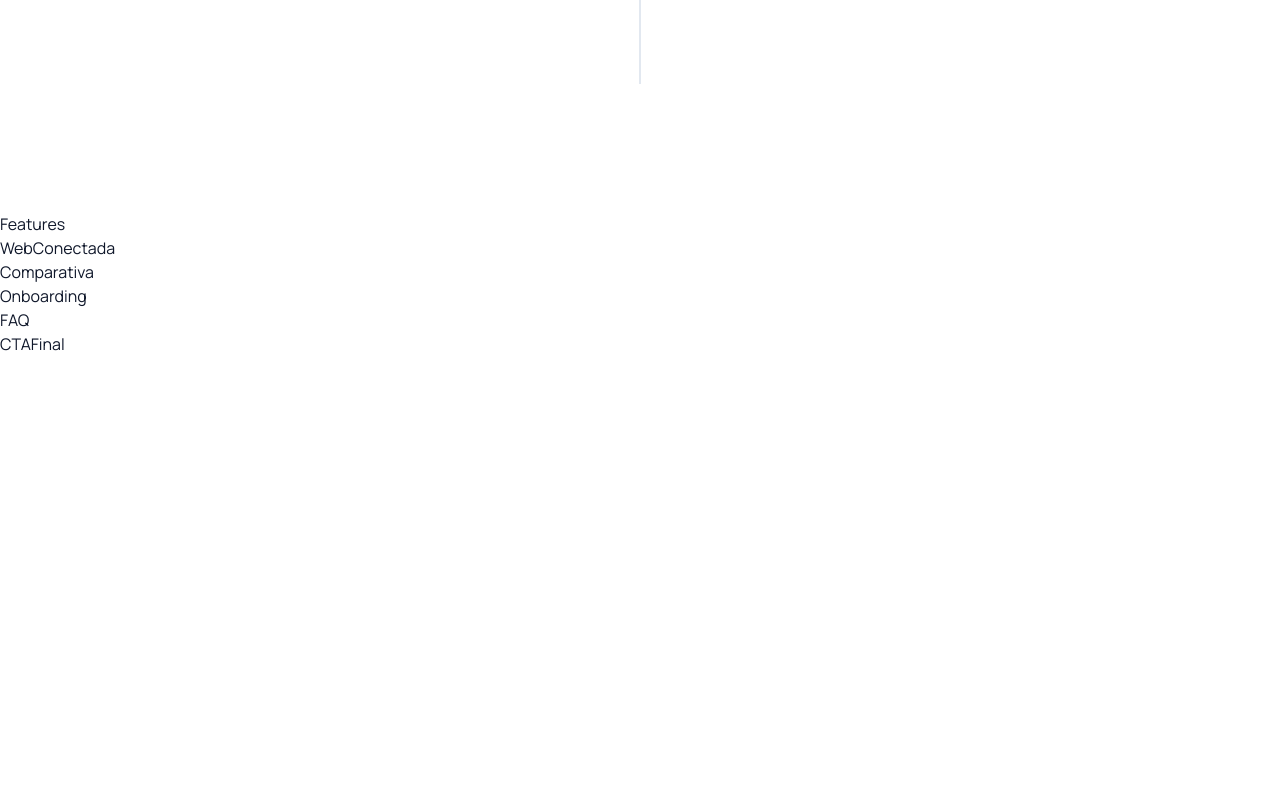
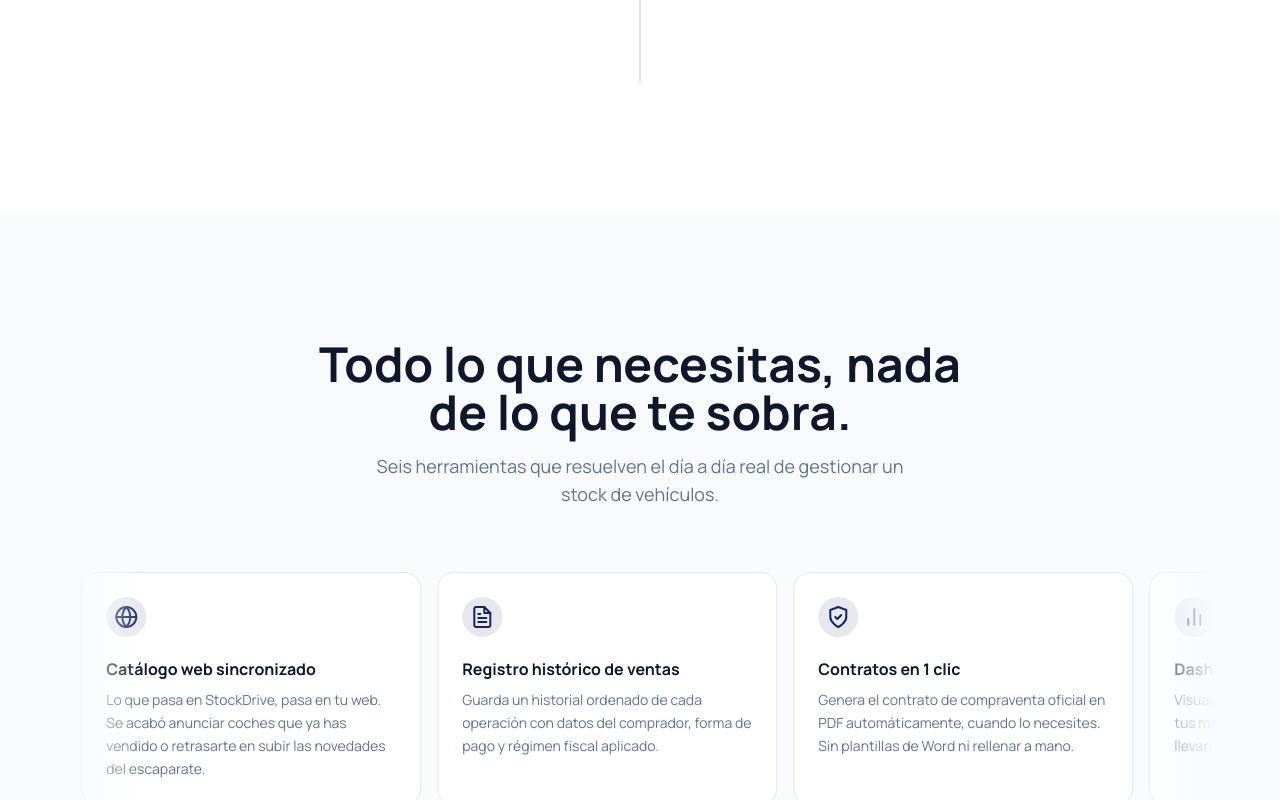
Before and after one commit to daniel-hirnyak/stockdrive, a React (Vite) app: page / in a window 1280 px wide. Shown: the part 4105-4905 px from the top of the page. Before the commit the page ends 4461 px from the top, so only its background shows below. Built offline with nearby package versions, Linux system fonts and the light colour scheme.

Commit message:
feat: seccion Features con carrusel marquee infinito y fade lateral

```diff
--- a/src/index.css
+++ b/src/index.css
@@ -15,3 +15,11 @@ body {
   background: #ffffff;
   color: #0F172A;
 }
+
+.no-scrollbar::-webkit-scrollbar {
+  display: none;
+}
+.no-scrollbar {
+  scrollbar-width: none;
+  -ms-overflow-style: none;
+}
--- a/src/sections/Features.jsx
+++ b/src/sections/Features.jsx
@@ -1,3 +1,232 @@
+import { useRef, useEffect, useState } from 'react'
+import { motion, useMotionValue } from 'framer-motion'
+
+function IconCalculator() {
+  return (
+    <svg viewBox="0 0 24 24" fill="none" stroke="currentColor" strokeWidth="2" strokeLinecap="round" strokeLinejoin="round" className="h-6 w-6 text-[#16255C]">
+      <rect x="4" y="2" width="16" height="20" rx="2" ry="2" />
+      <line x1="8" y1="6" x2="16" y2="6" />
+      <line x1="16" y1="14" x2="16" y2="18" />
+      <path d="M16 10h.01" />
+      <path d="M12 10h.01" />
+      <path d="M8 10h.01" />
+      <path d="M12 14h.01" />
+      <path d="M8 14h.01" />
+      <path d="M12 18h.01" />
+      <path d="M8 18h.01" />
+    </svg>
+  )
+}
+
+function IconGlobe() {
+  return (
+    <svg viewBox="0 0 24 24" fill="none" stroke="currentColor" strokeWidth="2" strokeLinecap="round" strokeLinejoin="round" className="h-6 w-6 text-[#16255C]">
+      <circle cx="12" cy="12" r="10" />
+      <line x1="2" y1="12" x2="22" y2="12" />
+      <path d="M12 2a15.3 15.3 0 0 1 4 10 15.3 15.3 0 0 1-4 10 15.3 15.3 0 0 1-4-10 15.3 15.3 0 0 1 4-10z" />
+    </svg>
+  )
+}
+
+function IconFileText() {
+  return (
+    <svg viewBox="0 0 24 24" fill="none" stroke="currentColor" strokeWidth="2" strokeLinecap="round" strokeLinejoin="round" className="h-6 w-6 text-[#16255C]">
+      <path d="M14 2H6a2 2 0 0 0-2 2v16a2 2 0 0 0 2 2h12a2 2 0 0 0 2-2V8z" />
+      <polyline points="14 2 14 8 20 8" />
+      <line x1="16" y1="13" x2="8" y2="13" />
+      <line x1="16" y1="17" x2="8" y2="17" />
+      <polyline points="10 9 9 9 8 9" />
+    </svg>
+  )
+}
+
+function IconShieldCheck() {
+  return (
+    <svg viewBox="0 0 24 24" fill="none" stroke="currentColor" strokeWidth="2" strokeLinecap="round" strokeLinejoin="round" className="h-6 w-6 text-[#16255C]">
+      <path d="M12 22s8-4 8-10V5l-8-3-8 3v7c0 6 8 10 8 10z" />
+      <path d="M9 12l2 2 4-4" />
+    </svg>
+  )
+}
+
+function IconBarChart2() {
+  return (
+    <svg viewBox="0 0 24 24" fill="none" stroke="currentColor" strokeWidth="2" strokeLinecap="round" strokeLinejoin="round" className="h-6 w-6 text-[#16255C]">
+      <line x1="18" y1="20" x2="18" y2="10" />
+      <line x1="12" y1="20" x2="12" y2="4" />
+      <line x1="6" y1="20" x2="6" y2="14" />
+    </svg>
+  )
+}
+
+function IconTrendingUp() {
+  return (
+    <svg viewBox="0 0 24 24" fill="none" stroke="currentColor" strokeWidth="2" strokeLinecap="round" strokeLinejoin="round" className="h-6 w-6 text-[#16255C]">
+      <polyline points="23 6 13.5 15.5 8.5 10.5 1 18" />
+      <polyline points="17 6 23 6 23 12" />
+    </svg>
+  )
+}
+
+const features = [
+  {
+    icon: <IconCalculator />,
+    title: 'Control financiero total',
+    description:
+      'Conoce tu margen bruto real en cada operación restando al precio de venta el coste de compra y todos los gastos asociados de preparación.',
+  },
+  {
+    icon: <IconGlobe />,
+    title: 'Catálogo web sincronizado',
+    description:
+      'Lo que pasa en StockDrive, pasa en tu web. Se acabó anunciar coches que ya has vendido o retrasarte en subir las novedades del escaparate.',
+  },
+  {
+    icon: <IconFileText />,
+    title: 'Registro histórico de ventas',
+    description:
+      'Guarda un historial ordenado de cada operación con datos del comprador, forma de pago y régimen fiscal aplicado.',
+  },
+  {
+    icon: <IconShieldCheck />,
+    title: 'Contratos en 1 clic',
+    description:
+      'Genera el contrato de compraventa oficial en PDF automáticamente, cuando lo necesites. Sin plantillas de Word ni rellenar a mano.',
+  },
+  {
+    icon: <IconBarChart2 />,
+    title: 'Dashboard de rentabilidad',
+    description:
+      'Visualiza el capital que tienes inmovilizado, tus márgenes potenciales y qué coches llevan demasiado tiempo ocupando espacio.',
+  },
+  {
+    icon: <IconTrendingUp />,
+    title: 'Rendimiento de tu web',
+    description:
+      'Descubre qué vehículos reciben más visitas en tu catálogo, cuántos leads generas y si prefieren llamarte o escribirte por WhatsApp.',
+  },
+]
+
+function FeatureCard({ feature }) {
+  return (
+    <div className="w-[280px] flex-shrink-0 rounded-2xl border border-slate-200 bg-white p-6 sm:w-[320px] md:w-[340px]">
+      <div className="mb-5 flex h-10 w-10 items-center justify-center rounded-full bg-[#16255C]/10">
+        {feature.icon}
+      </div>
+      <h3 className="mb-2 text-base font-bold text-[#0F172A]">{feature.title}</h3>
+      <p className="text-sm leading-relaxed text-[#64748B]">{feature.description}</p>
+    </div>
+  )
+}
+
+// Carrusel infinito tipo marquee, para todos los tamaños de pantalla.
+// Se anima solo vía requestAnimationFrame; el usuario puede arrastrarlo y
+// el auto-scroll se pausa mientras arrastra y se reanuda 300ms después de
+// soltar. El ancho del set se mide en tiempo real (scrollWidth / 3), así
+// que el loop sigue siendo exacto sin importar qué anchos de card resulten
+// en cada breakpoint (280 / 320 / 340px + gap).
+function Marquee() {
+  const loopedFeatures = [...features, ...features, ...features]
+  const x = useMotionValue(0)
+  const [isDragging, setIsDragging] = useState(false)
+  const trackRef = useRef(null)
+  const setWidthRef = useRef(0)
+  const resumeTimeoutRef = useRef(null)
+
+  useEffect(() => {
+    function measure() {
+      const el = trackRef.current
+      if (!el) return
+      // Ancho de un set completo (las 6 cards originales, sin duplicar)
+      setWidthRef.current = el.scrollWidth / 3
+    }
+    measure()
+    window.addEventListener('resize', measure)
+    return () => window.removeEventListener('resize', measure)
+  }, [])
+
+  useEffect(() => {
+    let frame
+    const speed = 0.9
+
+    function animate() {
+      if (!isDragging) {
+        x.set(x.get() - speed)
+      }
+
+      // Wrap infinito: si se sale del primer set por cualquiera de los dos
+      // lados (auto-scroll o arrastre manual), lo recolocamos sumando o
+      // restando el ancho exacto de un set — sin salto visible, porque el
+      // set duplicado que queda visible es idéntico al que "desaparece".
+      const setWidth = setWidthRef.current
+      if (setWidth) {
+        const current = x.get()
+        if (current <= -setWidth) {
+          x.set(current + setWidth)
+        } else if (current > 0) {
+          x.set(current - setWidth)
+        }
+      }
+
+      frame = requestAnimationFrame(animate)
+    }
+
+    frame = requestAnimationFrame(animate)
+    return () => cancelAnimationFrame(frame)
+  }, [isDragging, x])
+
+  useEffect(() => {
+    return () => clearTimeout(resumeTimeoutRef.current)
+  }, [])
+
+  function handleDragStart() {
+    clearTimeout(resumeTimeoutRef.current)
+    setIsDragging(true)
+  }
+
+  function handleDragEnd() {
+    resumeTimeoutRef.current = setTimeout(() => setIsDragging(false), 300)
+  }
+
+  return (
+    <div className="-mx-6 relative overflow-hidden px-6">
+      {/* Fade izquierdo */}
+      <div className="pointer-events-none absolute left-0 top-0 bottom-0 w-10 md:w-20 z-10 bg-gradient-to-r from-[#F8FAFC] to-transparent" />
+
+      {/* Fade derecho */}
+      <div className="pointer-events-none absolute right-0 top-0 bottom-0 w-10 md:w-20 z-10 bg-gradient-to-l from-[#F8FAFC] to-transparent" />
+
+      <motion.div
+        ref={trackRef}
+        className="flex gap-4"
+        style={{ x }}
+        drag="x"
+        dragElastic={0.05}
+        dragMomentum={false}
+        onDragStart={handleDragStart}
+        onDragEnd={handleDragEnd}
+      >
+        {loopedFeatures.map((feature, i) => (
+          <FeatureCard key={`${feature.title}-${i}`} feature={feature} />
+        ))}
+      </motion.div>
+    </div>
+  )
+}
+
 export default function Features() {
-  return <div>Features</div>
+  return (
+    <section id="features" className="bg-[#F8FAFC] py-24 md:py-32">
+      <div className="mx-auto max-w-6xl px-6">
+        <h2 className="mx-auto mb-4 max-w-2xl text-center text-3xl font-bold text-[#0F172A] md:text-5xl">
+          Todo lo que necesitas, nada de lo que te sobra.
+        </h2>
+        <p className="mx-auto mb-16 max-w-xl text-center text-lg text-[#64748B]">
+          Seis herramientas que resuelven el día a día real de gestionar un stock de vehículos.
+        </p>
+
+        <Marquee />
+      </div>
+    </section>
+  )
 }
```
